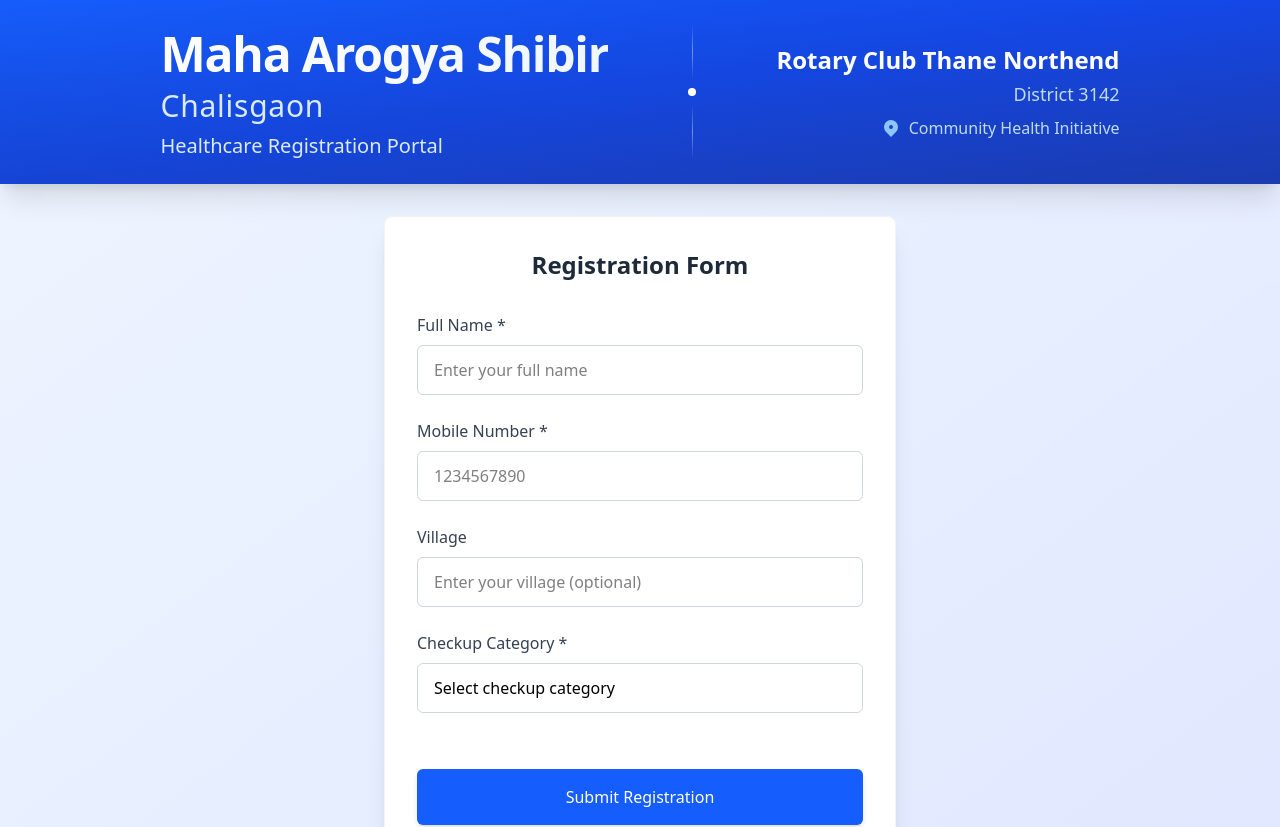
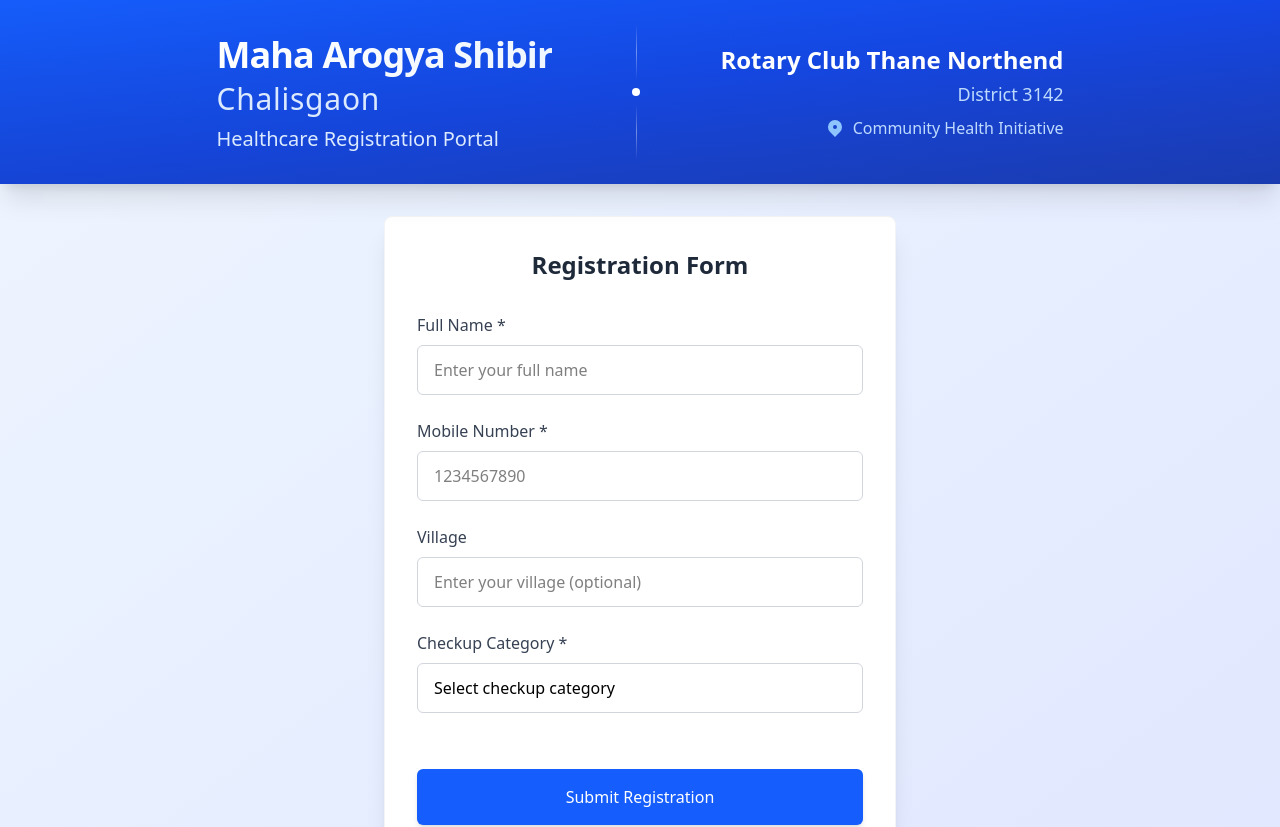
Before and after one commit to sameershrikhande-isa/isa-erp-pvt-ltd-maha-arogya-shibir-chalisgaon-form, a React (Vite) app: page / in a window 1280 px wide. Shown: the top 827 px of the page. Built offline with nearby package versions, Linux system fonts and the light colour scheme.

Commit message:
update 5.4

```diff
--- a/src/components/Header.jsx
+++ b/src/components/Header.jsx
@@ -42,7 +42,7 @@
           {/* Left Section - Event Information */}
           <div className="text-left pr-8 lg:pr-12">
             <h1 className="mb-2">
-              <span className="block text-4xl xl:text-5xl font-bold bg-gradient-to-r from-white to-blue-50 bg-clip-text text-transparent tracking-tight leading-tight">
+              <span className="block text-3xl xl:text-4xl font-bold bg-gradient-to-r from-white to-blue-50 bg-clip-text text-transparent tracking-tight leading-tight">
                 Maha Arogya Shibir
               </span>
               <span className="block text-2xl xl:text-3xl font-medium mt-1 text-blue-100 tracking-wide">
```
